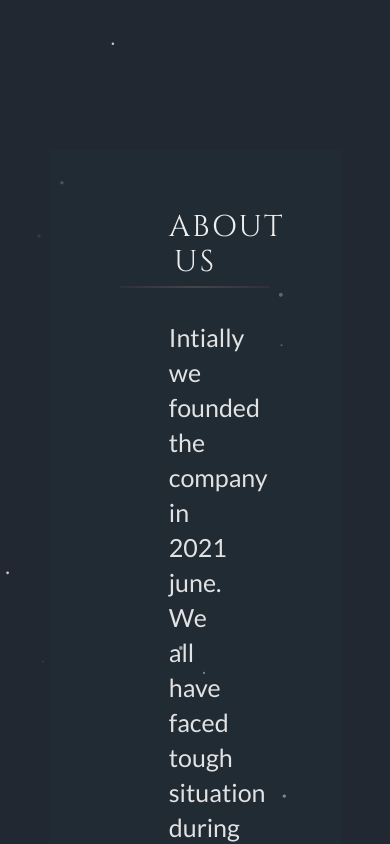
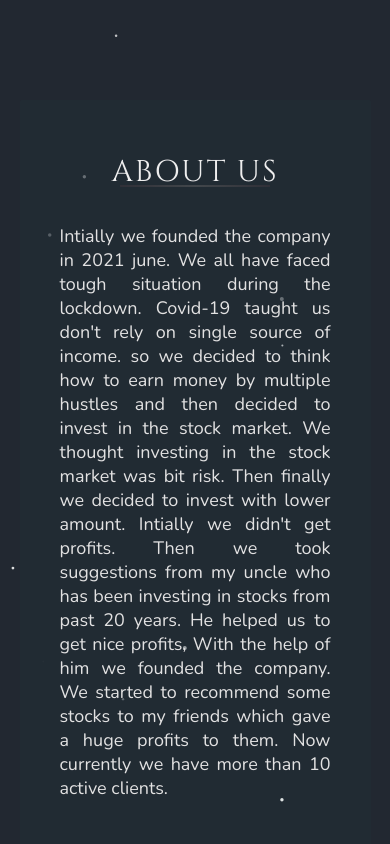
Before and after one commit to RavulaThrinath/my-aap, a React (Create React App) app: page /About in a window 390 px wide. Shown: the top 844 px of the page. Built offline with nearby package versions, Linux system fonts and the light colour scheme; a web font is replaced by a local one.

Commit message:
about page responsive

```diff
--- a/src/App.css
+++ b/src/App.css
@@ -979,6 +979,7 @@ textarea:focus~.bar:after {
     position: absolute;
     width: 350px;
   }
+
   .form-container {
     max-width: 900px;
     width: 90%;
@@ -1088,6 +1089,7 @@ textarea:focus~.bar:after {
     width: 300px;
   }
 }
+
 @media (max-width:330px) {
 
   input,
@@ -1392,22 +1394,14 @@ textarea:focus~.bar:after {
 /*  */
 /*  */
 
+
 .about-container {
   width: 100%;
   height: auto;
-  display: flex;
-  justify-content: center;
-  align-items: center;
-  margin-top: 70px;
-}
-
-.about-image {
-  width: 400px;
-  padding: 50px;
-  margin-right: 30px;
-}
-
-.name {
+  margin-top: 150px;
+}
+
+.about-title {
   position: relative;
   font-size: 30px;
   font-family: 'Cinzel', serif;
@@ -1416,35 +1410,78 @@ textarea:focus~.bar:after {
   font-weight: 100;
   text-align: center;
   letter-spacing: 2px;
-  margin: 50px 0 70px 0;
-}
-
-.name::after {
+  margin: 20px 0 40px 0;
+}
+
+.about-title::after {
   content: "";
   position: absolute;
   top: 110%;
   left: 50%;
   transform: translate(-50%, -50%);
-  width: 180px;
+  width: 150px;
   height: 1px;
-  background: linear-gradient(to right, #2D2E32, #636363, #2D2E32);
-}
-
-.about-right {
-  display: flex;
-  flex-direction: column;
-  width: 500px;
-  margin-left: 30px;
-}
-
-.about-content {
-  font-size: 20px;
-  font-family: 'Nunito', sans-serif;
-  color: var(--textcolor);
-  font-weight: 500;
-  margin-top: 20px;
-  max-width: 500px;
-}
+  background: linear-gradient(to right, #97535341, #636363, #97535341);
+}
+
+.about-text {
+  max-width: 75%;
+  margin: auto;
+  font-size: 25px;
+  font-weight: 400;
+  font-family: 'Nunito';
+  color: #e2e2e2;
+  background: #00ADB506;
+  border-radius: 2px;
+  text-align: justify;
+  padding: 40px 120px 80px 120px;
+  line-height: 35px;
+  transition: .3s ease-in-out;
+}
+
+.about-text:hover {
+  background: #00ADB510;
+}
+
+@media (max-width:765px) {
+  .about-container {
+    width: 100%;
+    height: auto;
+    margin-top: 100px;
+  }
+
+  .about-text {
+    max-width: 90%;
+    margin: auto;
+    font-size: 22px;
+    padding: 40px 40px 80px 40px;
+    line-height: 30px;
+  }
+}
+
+@media (max-width:620px) {
+
+  .about-text {
+    font-size: 20px;
+    line-height: 27px;
+  }
+}
+@media (max-width:480px) {
+
+  .about-text {
+    font-size: 18px;
+    line-height: 24px;
+  }
+}
+/* @media (max-width:620px) {
+
+  .about-text {
+    max-width: 90%;
+    margin: auto;
+    font-size: 20px;
+    line-height: 27px;
+  }
+} */
 
 /*  */
 /*  */
@@ -1467,8 +1504,7 @@ textarea:focus~.bar:after {
 /*  */
 /*  */
 
-.services-container,
-.about-container {
+.services-container {
   width: 100%;
   height: auto;
   margin-top: 150px;
@@ -1497,8 +1533,7 @@ textarea:focus~.bar:after {
   background: linear-gradient(to right, #97535341, #636363, #97535341);
 }
 
-.services-text,
-.about-text {
+.services-text {
   max-width: 75%;
   margin: auto;
   font-size: 25px;
@@ -1513,8 +1548,7 @@ textarea:focus~.bar:after {
   transition: .3s ease-in-out;
 }
 
-.services-text:hover,
-.about-text:hover {
+.services-text:hover {
   background: #00ADB510;
 }
 
--- a/src/Pages/About.js
+++ b/src/Pages/About.js
@@ -17,16 +17,16 @@ function About() {
         data-aos-duration="500"
       >
         <h1 className="about-text">
-          <h1 className="services-title">About US</h1>
+          <h1 className="about-title">About US</h1>
           <p className="tessst">
             Intially we founded the company in 2021 june. We all have faced
             tough situation during the lockdown. Covid-19 taught us don't rely
-            on single source of income. so,we decided to think how to earn money
-            by multiple hustles. then we decided to invest in stock market.We
-            thought investing in stock market was risk. Then finally we decided
-            to invest with lower amount.Intially we didn't get profits. Then we
-            took suggestions from my uncle who is investing in stocks from past
-            20 years. He helped us to get nice profits.With the help of him we
+            on single source of income. so we decided to think how to earn money
+            by multiple hustles and then decided to invest in the stock market. We
+            thought investing in the stock market was bit risk. Then finally we decided
+            to invest with lower amount. Intially we didn't get profits. Then we
+            took suggestions from my uncle who has been investing in stocks from past
+            20 years. He helped us to get nice profits, With the help of him we
             founded the company. We started to recommend some stocks to my
             friends which gave a huge profits to them. Now currently we have
             more than 10 active clients.
```
